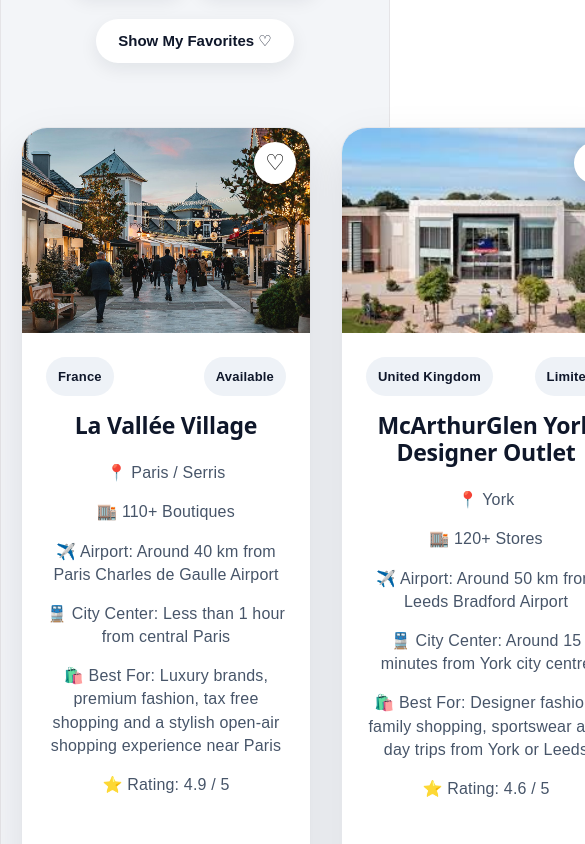
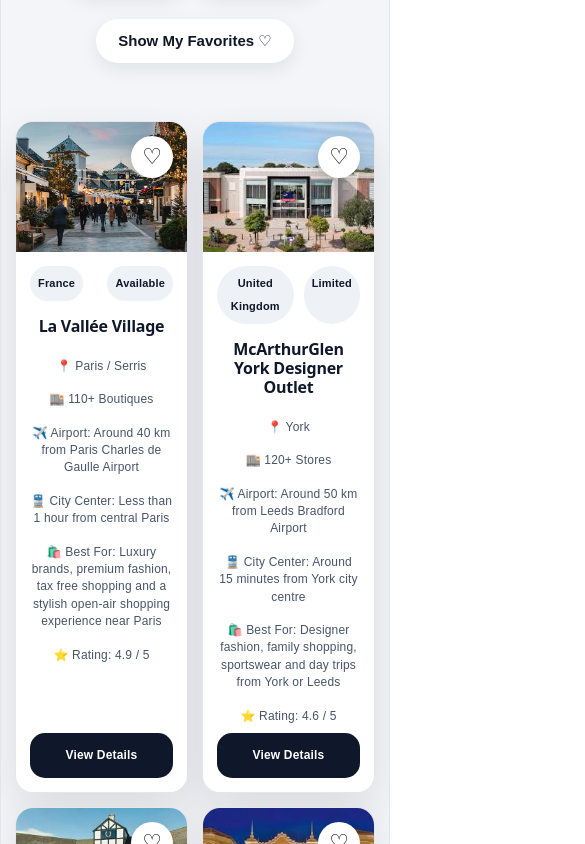
Before and after one commit to emirhandmr93/outlet-atlas, a React (Vite) app: page / in a window 390 px wide. Shown: the part 800-1644 px from the top of the page, 585 px wide, since content can reach past the window. Built offline with nearby package versions, Linux system fonts and the light colour scheme.

Commit message:
Improve mobile outlet grid

```diff
--- a/src/App.css
+++ b/src/App.css
@@ -882,3 +882,45 @@
 max-width: 92%;
 }
 }
+@media (max-width: 750px) {
+  .outlets {
+  grid-template-columns: repeat(2, minmax(0, 1fr)) !important;
+  width: 100%;
+  max-width: 100%;
+  gap: 14px;
+  padding: 14px;
+  overflow-x: hidden;
+  }
+
+  .card {
+  width: 100%;
+  max-width: 100%;
+  border-radius: 18px;
+  }
+
+  .card-image {
+  height: 130px;
+  }
+
+  .card-content {
+  padding: 14px;
+  }
+
+  .card h2 {
+  font-size: 16px;
+  }
+
+  .card p {
+  font-size: 12px;
+  }
+
+  .view-button {
+  padding: 11px;
+  font-size: 12px;
+  }
+
+  .badge-row span {
+  font-size: 11px;
+  padding: 6px 8px;
+  }
+  }
```
